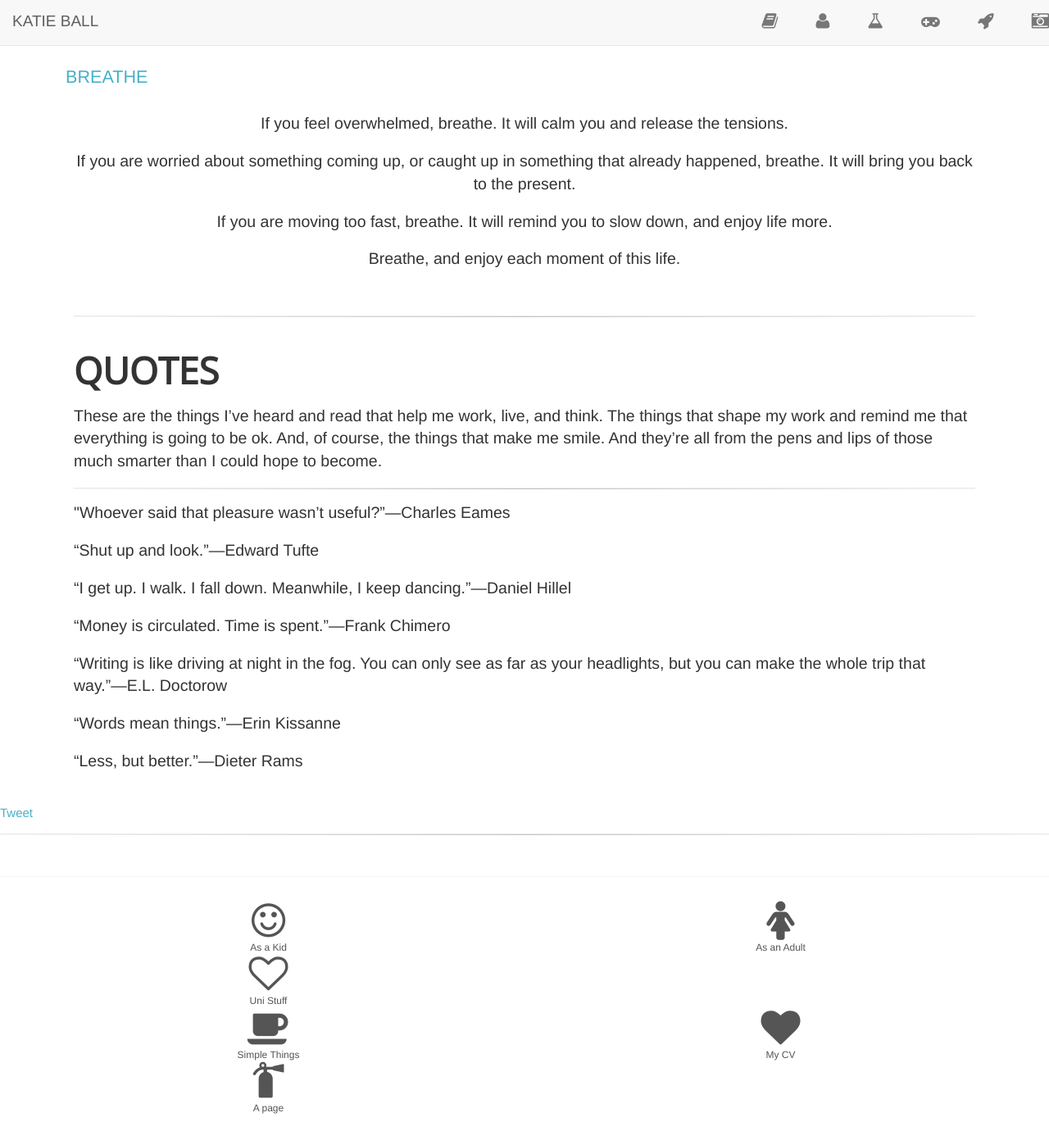
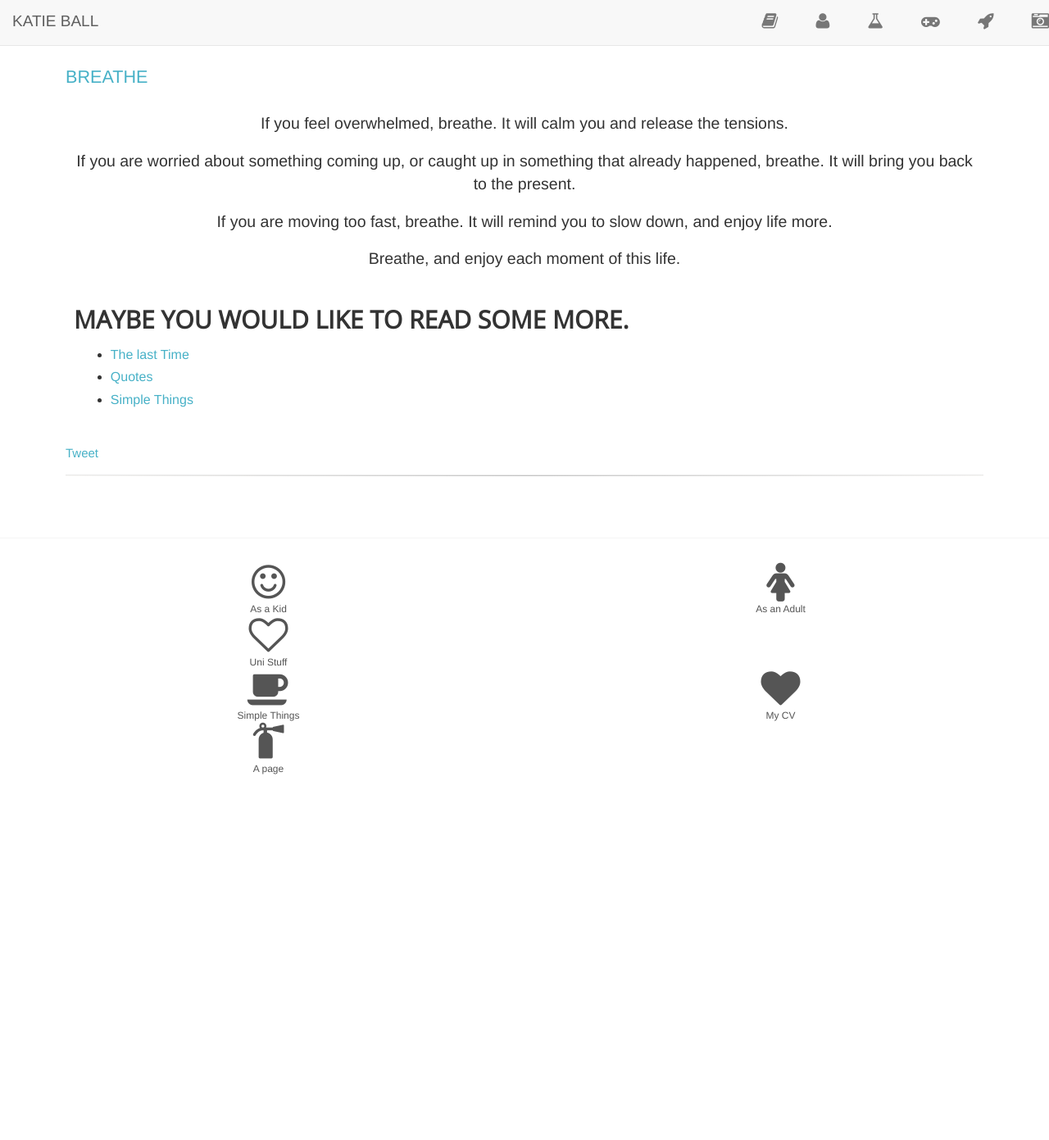
Before and after one commit to roachhd/roachhd.github.io, a Jekyll site: the page built from breathe/index.html, in a window 1280 px wide and 1391 px high. Shown: the whole window at 82% size. Built offline with Jekyll 4.4.1, drawn with Linux system fonts in a browser that asks for light colours; nearby versions of some CDN libraries; comment, search, counter and statistics services are not loaded.

Commit message:
Update index.html

```diff
--- a/breathe/index.html
+++ b/breathe/index.html
@@ -14,27 +14,12 @@ title: "Breathe"
     <p>If you are moving too fast, breathe. It will remind you to slow down, and enjoy life more.</p>
 
     <p>Breathe, and enjoy each moment of this life.</p>
-
-</br>
-<hr />
 </br>
 
-<h1 class="big thin">Quotes</h1>
-<p style="text-align:left;">These are the things I’ve heard and read that help me work, live, and think. The things that shape my work and remind me that everything is going to be ok. And, of course, the things that make me smile. And they’re all from the pens and lips of those much smarter than I could hope to become.</p>
-
-<hr />
-<p style="text-align:left;">"Whoever said that pleasure wasn’t useful?”—<span class="caps">Charles Eames</span></p>
-
-<p style="text-align:left;">“Shut up and look.”—<span class="caps">Edward Tufte</span></p>
-
-<p style="text-align:left;">“I get up. I walk. I fall down. Meanwhile, I keep dancing.”—<span class="caps">Daniel Hillel</span></p>
-
-<p style="text-align:left;">“Money is circulated. Time is spent.”—<span class="caps">Frank Chimero</span></p>
-
-<p style="text-align:left;">“Writing is like driving at night in the fog. You can only see as far as your headlights, but you can make the whole trip that way.”—<span class="caps">E.L. Doctorow</span></p>
-
-<p style="text-align:left;">“Words mean things.”—<span class="caps">Erin Kissanne</span></p>
-
-<p style="text-align:left;">“Less, but better.”—<span class="caps">Dieter Rams</span></p>
-</div>
+<h1 class="thin">Maybe you would like to read some more.</h1>
+<ul>
+    <li><a href="/breathe/the-last-time/">The last Time</a></li>
+    <li><a href=""/breathe/quotes/">Quotes</a></li>
+    <li><a href="/about/simple-things/">Simple Things</a></li>
+</ul>
 </section>
```
